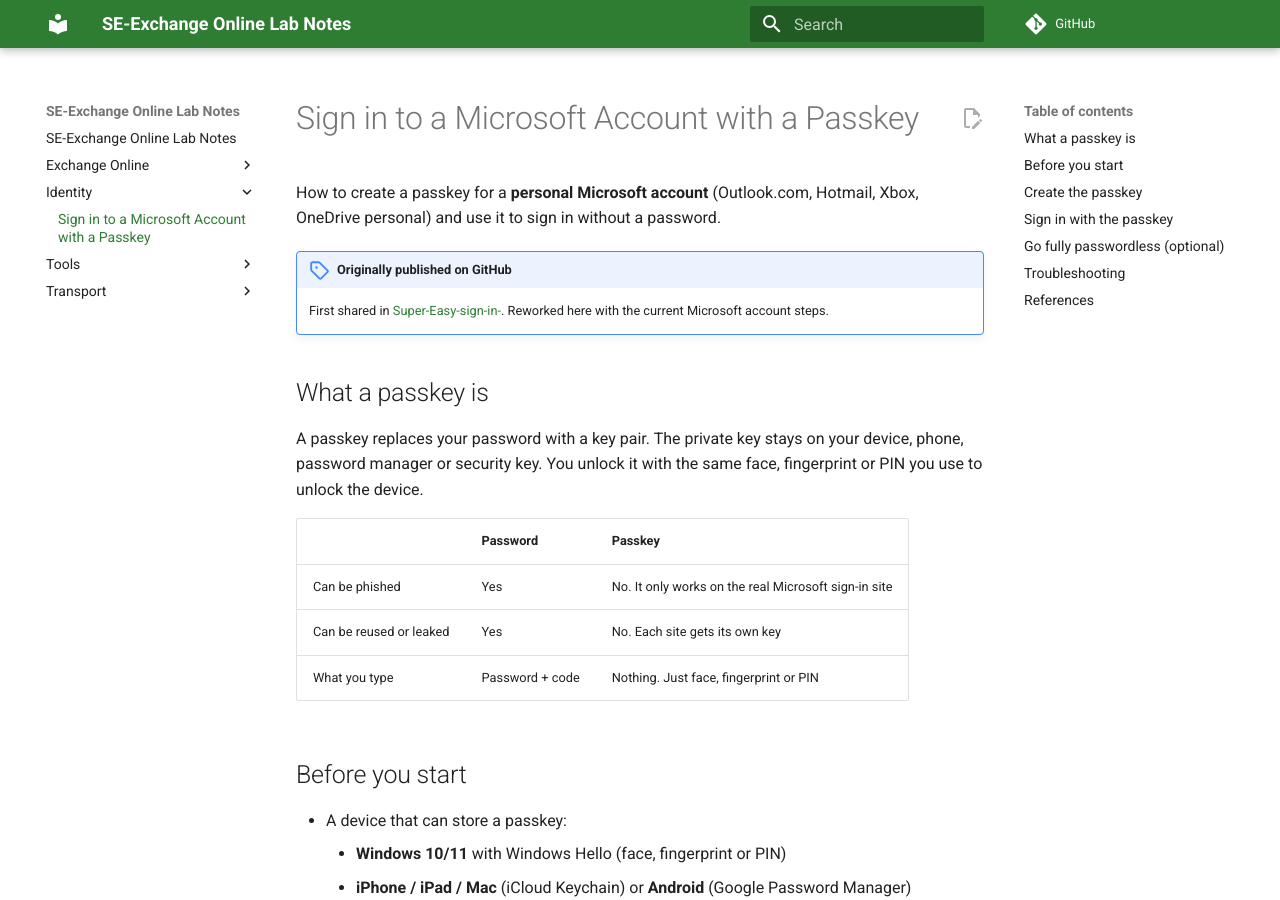
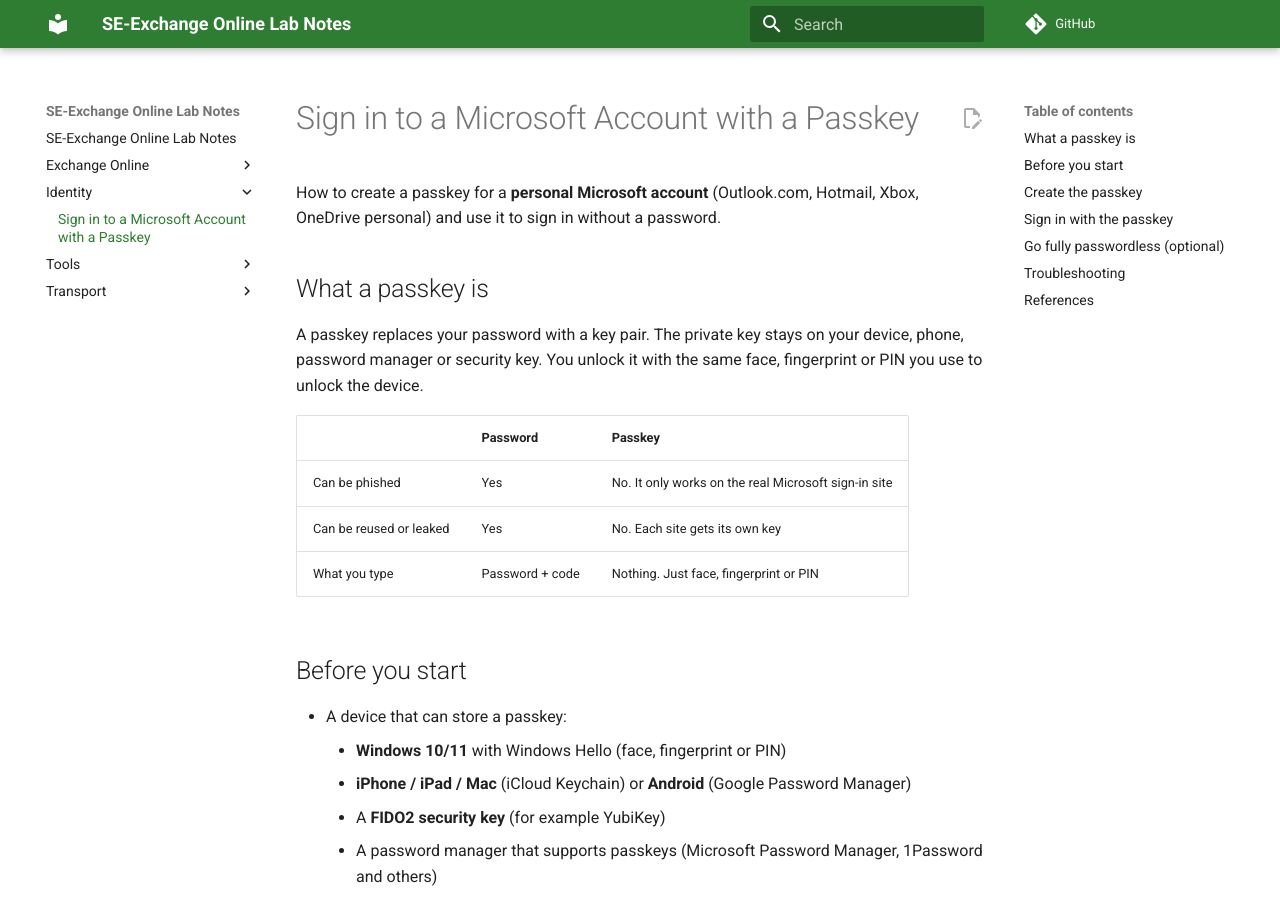
Before and after one commit to jeanpaulnk/JPN365Labs, an MkDocs documentation site: the page built from docs/Identity/Passkey-Sign-In-Microsoft-Account.md, in a window 1280 px wide and 900 px high. Built offline with MkDocs 1.6.1 and Material for MkDocs 9.7.7, drawn with Linux system fonts in a browser that asks for light colours; comment, search, counter and statistics services are not loaded.

Commit message:
Update Passkey Sign-In documentation
Removed note about original publication and source.

```diff
--- a/docs/Identity/Passkey-Sign-In-Microsoft-Account.md
+++ b/docs/Identity/Passkey-Sign-In-Microsoft-Account.md
@@ -1,9 +1,6 @@
 # Sign in to a Microsoft Account with a Passkey
 
 How to create a passkey for a **personal Microsoft account** (Outlook.com, Hotmail, Xbox, OneDrive personal) and use it to sign in without a password.
-
-!!! note "Originally published on GitHub"
-    First shared in [Super-Easy-sign-in-](https://github.com/jeanpaulnk/Super-Easy-sign-in-). Reworked here with the current Microsoft account steps.
 
 ## What a passkey is
 
```
